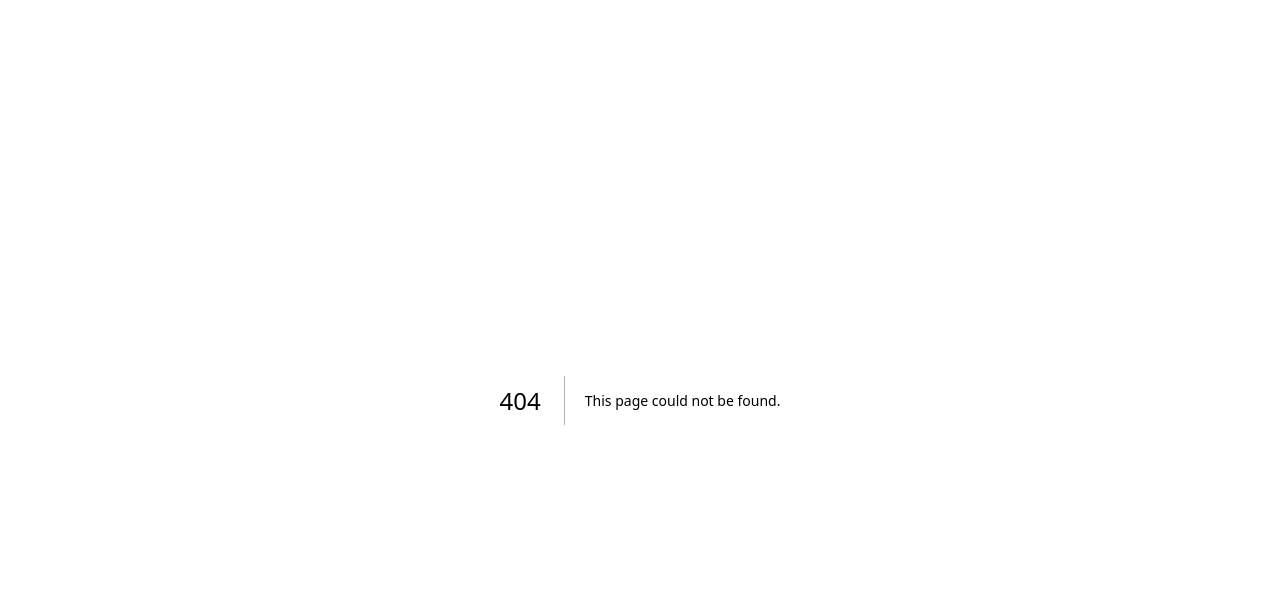
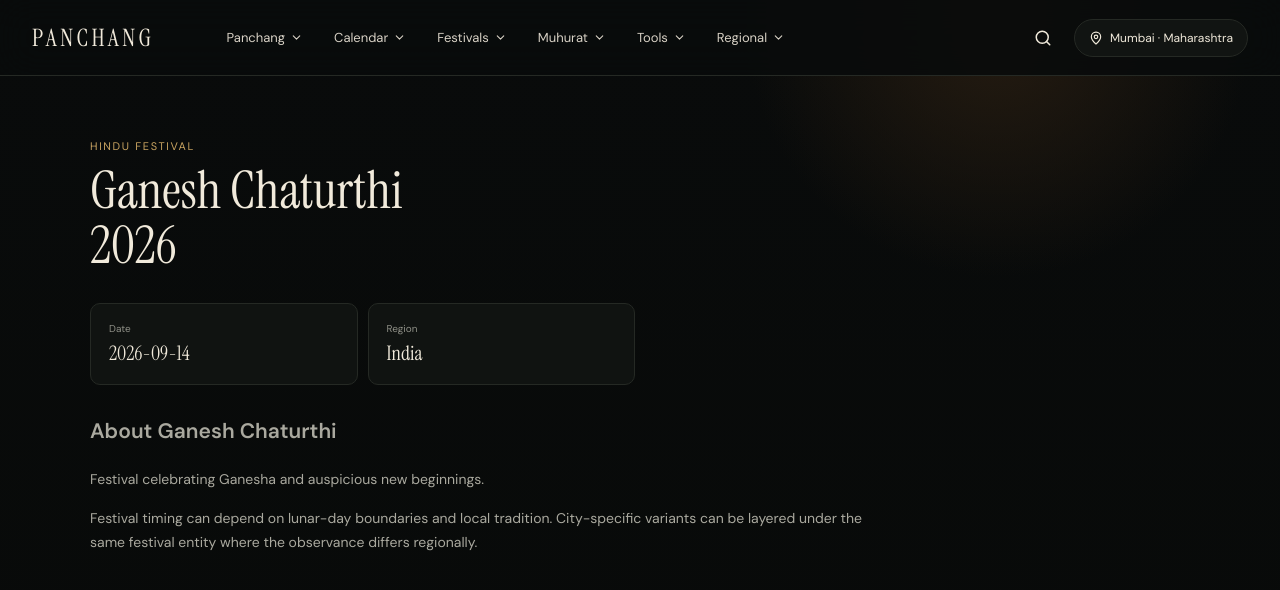
Before and after one commit to SviatF/chanag.xx, a Next.js app: page /festivals/ganesh-chaturthi/2026 in a window 1280 px wide. Before the commit this address had no page. Shown: the top 590 px of the page. Built offline with nearby package versions, Linux system fonts and the light colour scheme.

Commit message:
Implement app/festivals/[festival]/[year]/page.tsx

```diff
--- /dev/null
+++ b/app/festivals/[festival]/[year]/page.tsx
@@ -0,0 +1,4 @@
+import type {Metadata} from "next";import Header from "@/components/Header";import {cities} from "@/lib/cities";import {festivals2026} from "@/lib/festivals";
+export async function generateMetadata({params}:{params:Promise<{festival:string;year:string}>}):Promise<Metadata>{const p=await params;const f=festivals2026.find(x=>x.slug===p.festival);return{title:`${f?.name??p.festival} ${p.year} — Date & Panchang`,description:f?.short??"Festival date, meaning and local Panchang details."}}
+export default async function FestivalPage({params}:{params:Promise<{festival:string;year:string}>}){const p=await params;const f=festivals2026.find(x=>x.slug===p.festival);const name=f?.name??p.festival.replaceAll("-"," ");const date=f?.date??`${p.year}-01-01`;const ld={"@context":"https://schema.org","@type":"Event","name":`${name} ${p.year}`,"startDate":date,"location":{"@type":"Country","name":"India"}};
+return <main><Header city={cities[0]}/><div className="page-shell"><p className="page-kicker">HINDU FESTIVAL</p><h1 className="page-title">{name}<br/>{p.year}</h1><div className="data-grid"><div className="data-card"><small>Date</small><strong>{date}</strong></div><div className="data-card"><small>Region</small><strong>India</strong></div></div><div className="seo-copy"><h2>About {name}</h2><p>{f?.short??"Festival details are maintained in the festival database and can be extended with regional variations."}</p><p>Festival timing can depend on lunar-day boundaries and local tradition. City-specific variants can be layered under the same festival entity where the observance differs regionally.</p></div><script type="application/ld+json" dangerouslySetInnerHTML={{__html:JSON.stringify(ld)}}/></div></main>}
```
